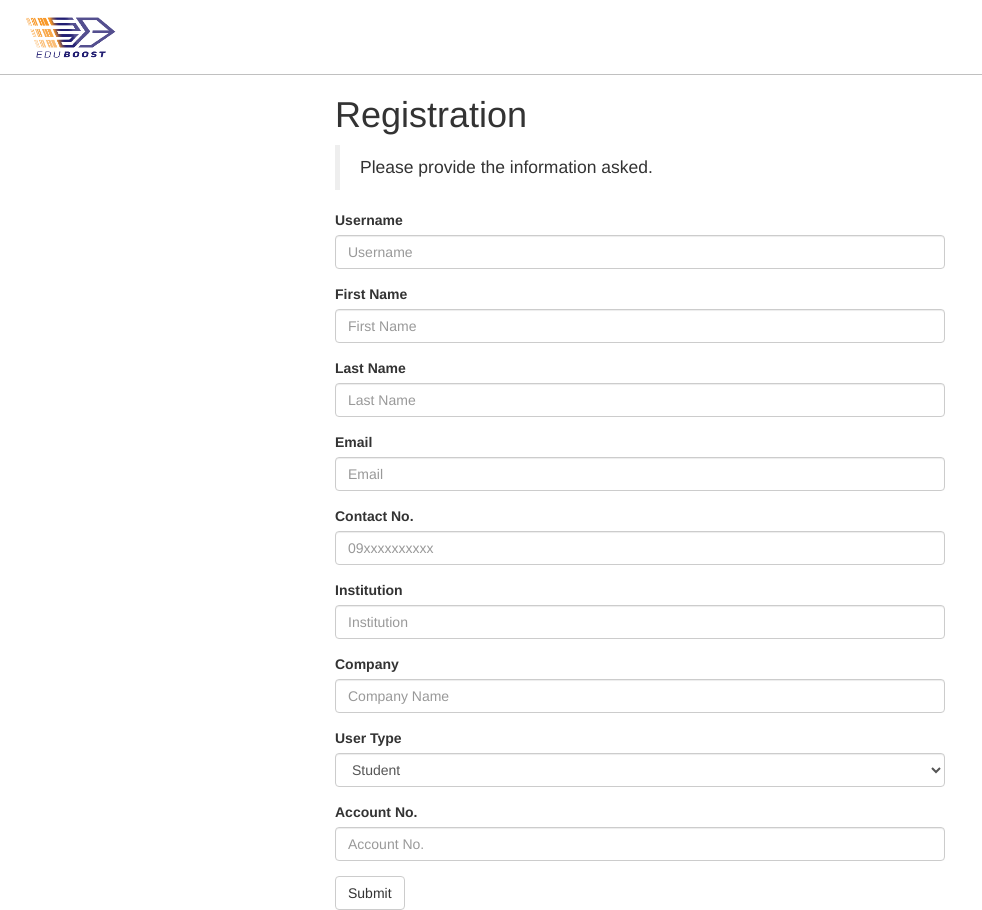
After one commit to jaikun12/uhac-eduboost, a PHP site: page /registration.html in a window 1280 px wide. The commit adds this page. Shown: the whole page, without its empty margins (0-982 px from the left). Run offline with PHP 8.4, Linux system fonts and the light colour scheme; some libraries are stand-ins or nearby versions.

Commit message:
last push na talaga

```diff
--- a/index.php
+++ b/index.php
@@ -13,7 +13,7 @@
 		<nav>
 			<img src="images/eduboostlogowhite.png" class="logo pull-left">
 			<button class="hollow-btn" style="margin-top:20px;">LOGIN</button>
-			<a href="index.html">
+			<a href="registration.html">
 			<button class="hollow-btn" style="margin-top:20px;margin-right:20px;">REGISTER</button></a>
 		</nav>
 
--- a/job-detail-student.php
+++ b/job-detail-student.php
@@ -12,9 +12,9 @@
 		<nav>
 			<img class="pull-left logo" style="margin-top:-20px;" src="images/eduboostlogo.png">
 			<ul id="nav-menu" class="list-inline pull-left">
-				<li><a href="initview-student.php"><div>JOB BOARD</div></a></li>
+				<li><a href="initview-student.php"><div class="active">JOB BOARD</div></a></li>
 				<li><a href="myjobs-student.php"><div>MY JOBS</div></a></li>
-				<li><a href="#"><div class="active">MY PERFORMANCE</div></a></li>
+				<li><a href="#"><div>MY PERFORMANCE</div></a></li>
 			</ul>
 
 			<ul class="list-inline pull-right">
--- /dev/null
+++ b/registration.html
@@ -0,0 +1,75 @@
+<!DOCTYPE html>
+<html>
+	<head>
+		<link href="https://fonts.googleapis.com/css?family=Open+Sans|Quicksand|Roboto" rel="stylesheet">
+		<script src="https://use.fontawesome.com/5d707990f5.js"></script>
+		<link rel="stylesheet" href="css/bootstrap.min.css">
+        <link type="text/css" rel="stylesheet" href="css/school-dash.css">
+        <link type="text/css" rel="stylesheet" href="css/nav-student.css">
+    </head>
+    <body>
+        <nav>
+			<img class="pull-left logo" style="margin-top:-20px;" src="images/eduboostlogo.png">
+		</nav>
+        <div class="wrapper">
+        <form>
+        <div class="container" style="width:50%">
+
+            <h1>Registration</h1>
+
+            <blockquote>
+                <p>Please provide the information asked.</p>
+            </blockquote>
+
+
+            <div class="form-group">
+                <label for="username">Username</label>
+                <input type="text" class="form-control" id="username" placeholder="Username">
+            </div>
+            <div class="form-group">
+                <label for="firstname">First Name</label>
+                <input type="text" class="form-control" id="firstname" placeholder="First Name">
+            </div>
+            <div class="form-group">
+                <label for="lastname">Last Name</label>
+                <input type="text" class="form-control" id="lastname" placeholder="Last Name">
+            </div>
+            <div class="form-group">
+                <label for="email">Email</label>
+                <input type="email" class="form-control" id="email" placeholder="Email">
+            </div>
+            <div class="form-group">
+                <label for="contact">Contact No.</label>
+                <input type="number" class="form-control" id="contact" placeholder="09xxxxxxxxxx">
+            </div>
+            <div class="form-group">
+                <label for="institution">Institution</label>
+                <input type="text" class="form-control" id="institution" placeholder="Institution">
+            </div>
+            <div class="form-group">
+                <label for="company">Company</label>
+                <input type="text" class="form-control" id="company" placeholder="Company Name">
+            </div>
+            <div class="form-group">
+                <label for="type">User Type</label>
+                <select class="form-control" id="type">
+                    <option>Student</option>
+                    <option>School</option>
+                    <option>Company</option>
+                </select>
+            </div>
+            <div class="form-group">
+                <label for="accnumber">Account No.</label>
+                <input type="number" class="form-control" id="accnumber" placeholder="Account No.">
+            </div>
+
+            <button type="submit" class="btn btn-default">Submit</button>
+
+        </div>
+        </form>
+        </div>
+
+
+    </body>
+
+</html>
```
